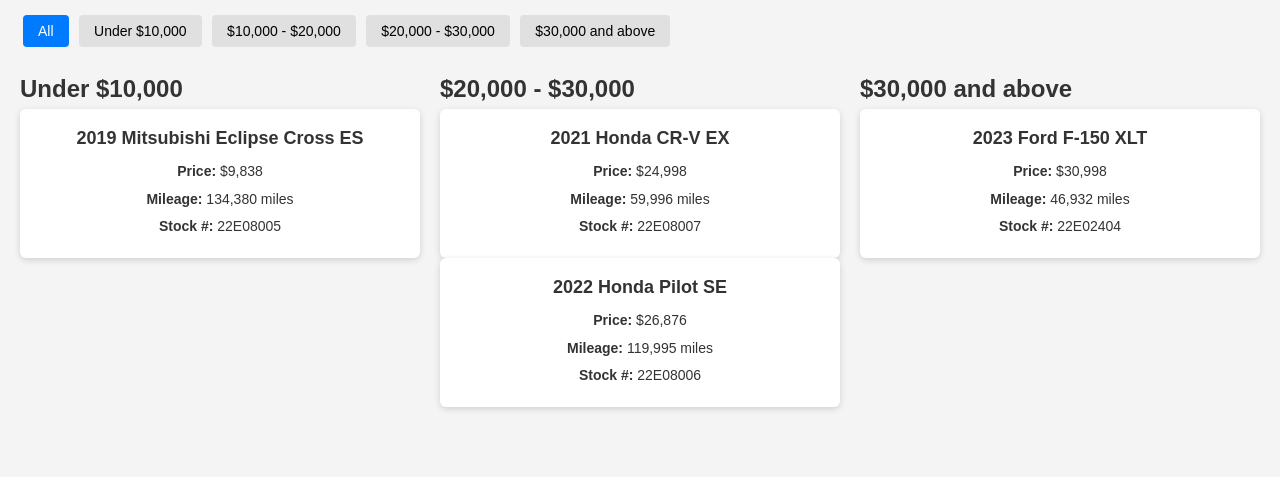
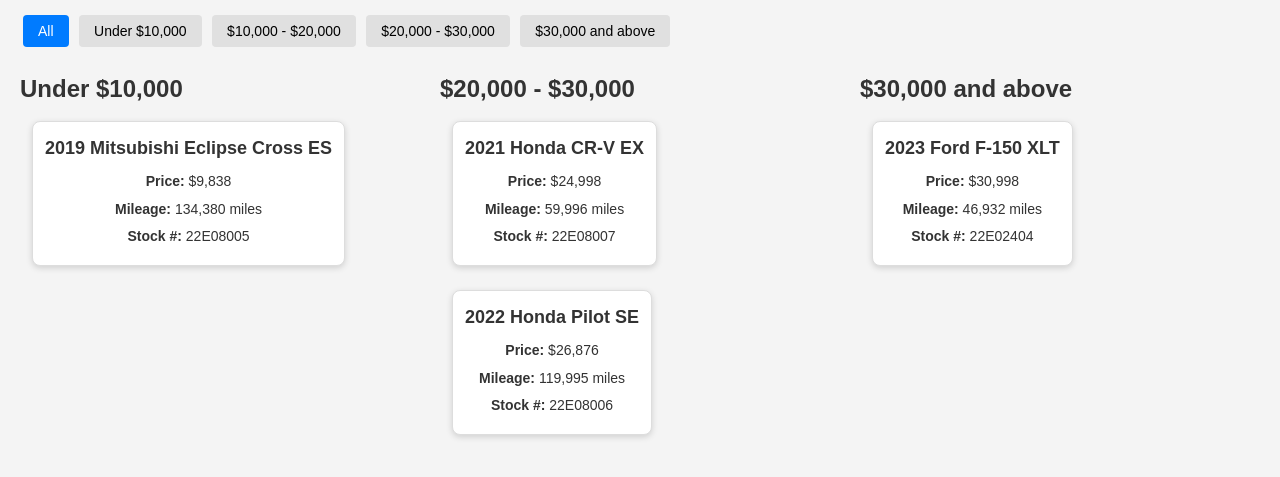
Before and after one commit to jameldwhite/victory-inventory, a plain HTML site: page index.html in a window 1280 px wide. Shown: the part 129-606 px from the top of the page. Drawn offline with Linux system fonts and the light colour scheme.

Commit message:
Update style.css

```diff
--- a/style.css
+++ b/style.css
@@ -96,3 +96,20 @@ h1 {
   opacity: 1;
   transform: scale(1);
 }
+.vehicle-card {
+  border: 1px solid #ddd;
+  border-radius: 8px;
+  padding: 12px;
+  margin: 12px;
+  max-width: 320px;
+  display: inline-block;
+  vertical-align: top;
+  background: white;
+}
+
+.vehicle-image {
+  width: 100%;
+  height: auto;
+  border-radius: 6px;
+  margin-bottom: 8px;
+}
```
